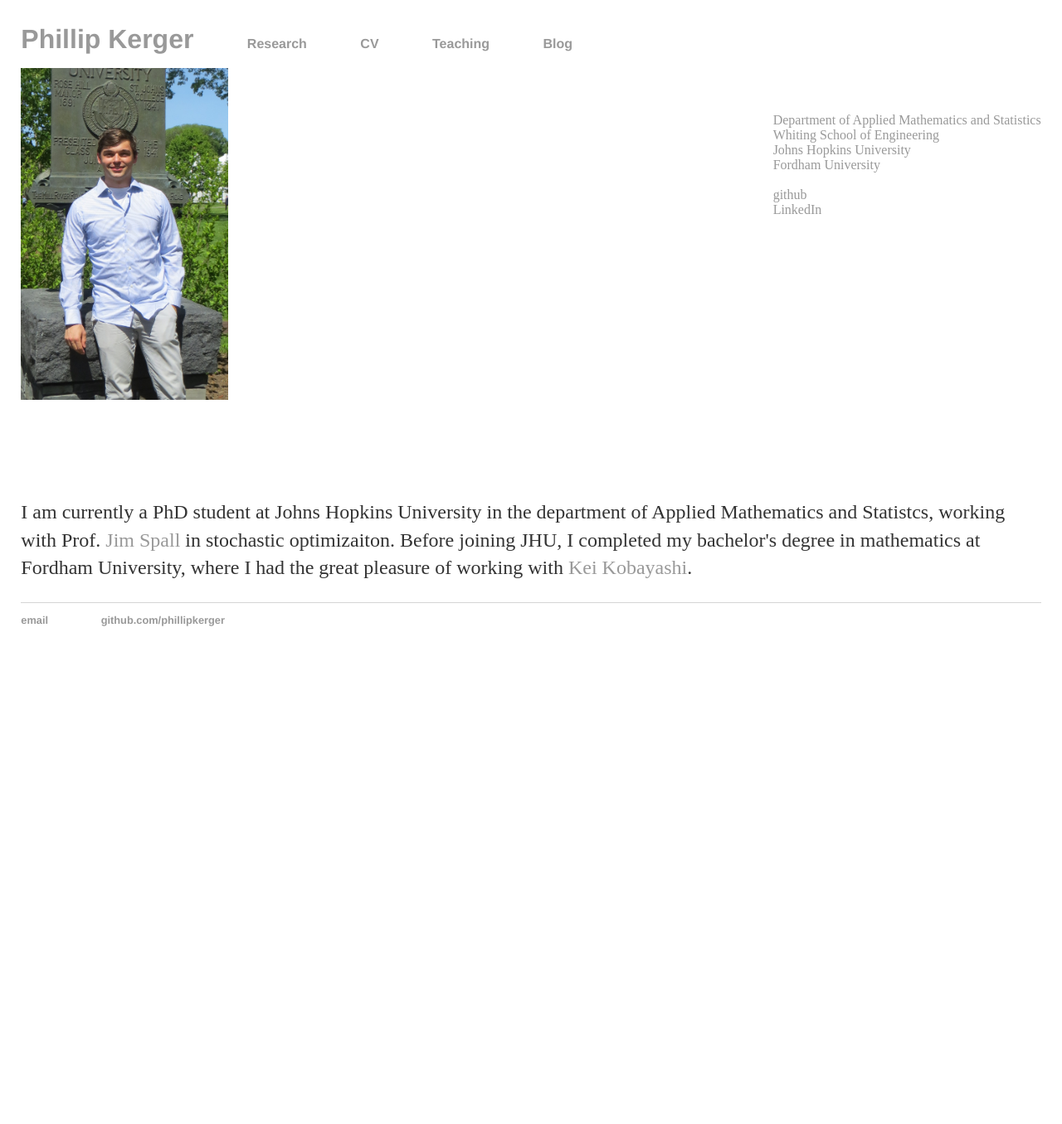
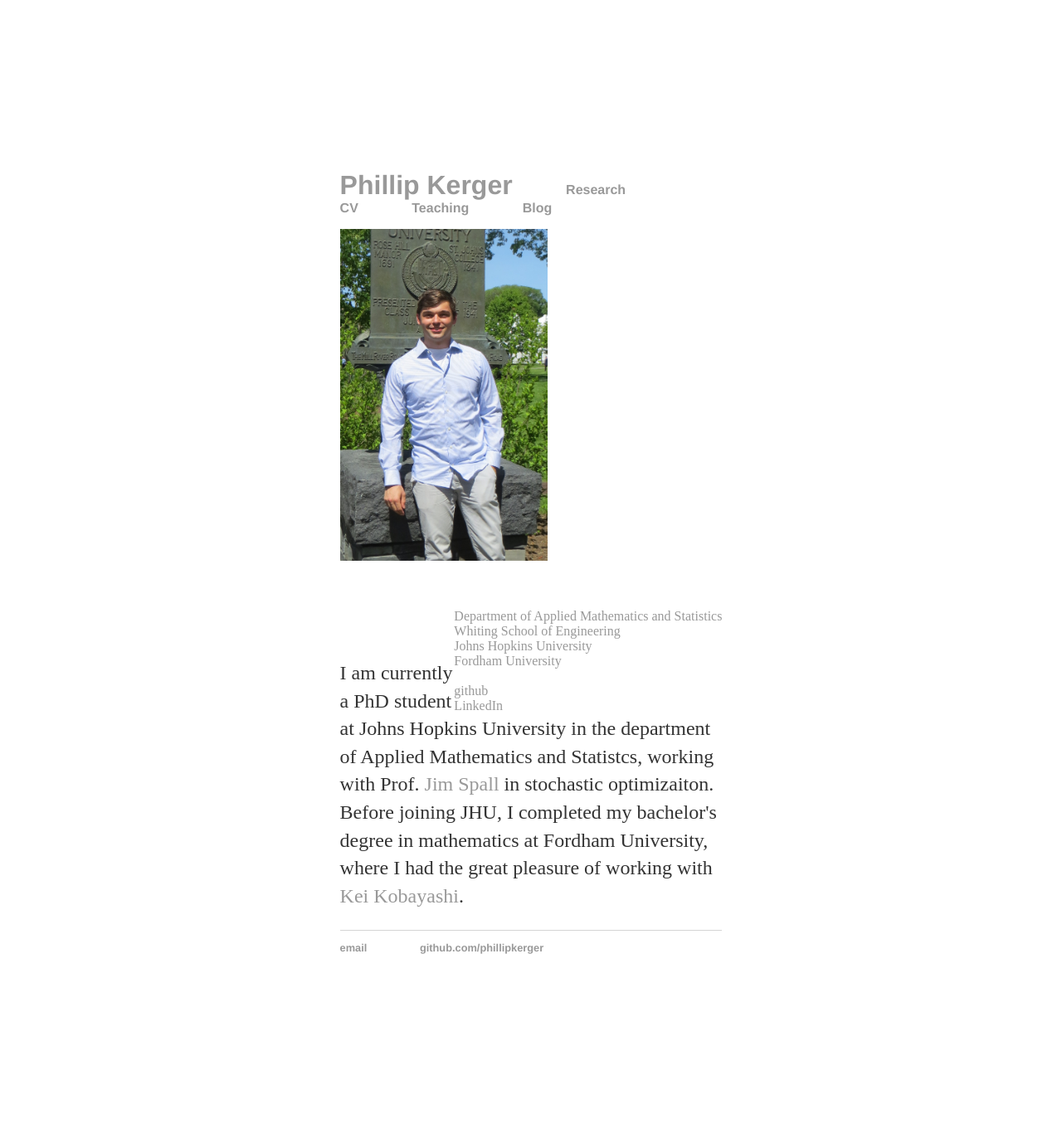
Before and after one commit to PhillipKerger/phillipkerger.github.io, a Jekyll site: the page built from index.html, in a window 1280 px wide. Shown: the whole page at 83% size. Built offline with Jekyll 4.4.1, drawn with Linux system fonts in a browser that asks for light colours; before the commit the page ends 900 px from its top, so only the background shows below that.

Commit message:
Update main.css

```diff
--- a/css/main.css
+++ b/css/main.css
@@ -1,8 +1,8 @@
 body, html {
-    margin-left:1%;
-    margin-right:1%;
-    margin-bottom:1%;
-    margin-top:1%;
+    margin-left:20%;
+    margin-right:20%;
+    margin-bottom:10%;
+    margin-top:10%;
 }
 
 
```
